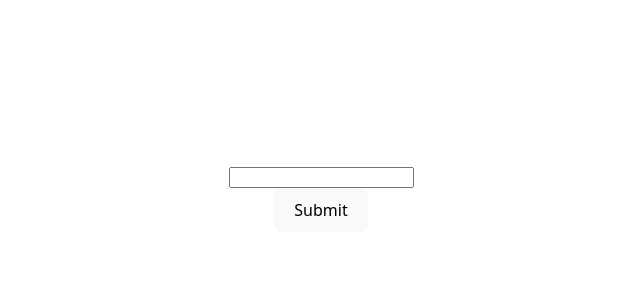
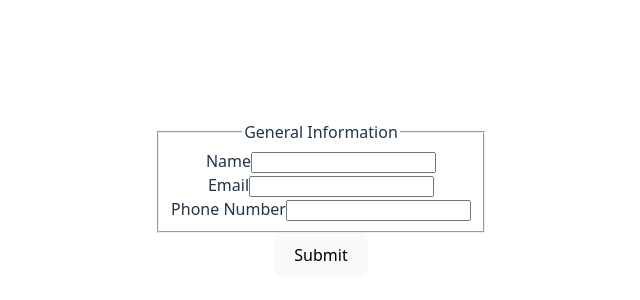
Before and after one commit to rip-the-slit/cv-application, a React (Vite) app: page / in a window 1280 px wide. Shown: the part 202-502 px from the top of the page, without its empty margins (319-959 px from the left). Built offline with nearby package versions, Linux system fonts and the light colour scheme.

Commit message:
create general information section in the Form component

```diff
--- a/src/App.jsx
+++ b/src/App.jsx
@@ -7,6 +7,8 @@ function App() {
   const [displayMode, setDisplayMode] = useState(false);
   const [data, setData] = useState({
     name: "",
+    email: "",
+    phone: "",
   });
 
   return (
--- a/src/components/Form.jsx
+++ b/src/components/Form.jsx
@@ -1,15 +1,62 @@
+function Entry({ label, type, value, onChange }) {
+  const id = label.replace(/ /g, "-").toLowerCase();
+
+  return (
+    <div>
+      <label htmlFor={id}>{label}</label>
+      <input
+        id={id}
+        type={type ? type : "text"}
+        value={value}
+        onChange={onChange}
+      />
+    </div>
+  );
+}
+
+function Section({ title, children }) {
+  return (
+    <fieldset>
+      <legend>{title}</legend>
+      {children}
+    </fieldset>
+  );
+}
+
 export default function Form({ data, setData }) {
   return (
     <form>
-      <input
-        type="text"
+      <Section title="General Information">
+        <Entry
+          label="Name"
           value={data.name}
           onChange={(e) => {
             const newData = { ...data };
             newData.name = e.target.value;
             setData(newData);
           }}
-      />
+        ></Entry>
+        <Entry
+          label="Email"
+          type="email"
+          value={data.email}
+          onChange={(e) => {
+            const newData = { ...data };
+            newData.email = e.target.value;
+            setData(newData);
+          }}
+        ></Entry>
+        <Entry
+          label="Phone Number"
+          type="tel"
+          value={data.phone}
+          onChange={(e) => {
+            const newData = { ...data };
+            newData.phone = e.target.value;
+            setData(newData);
+          }}
+        ></Entry>
+      </Section>
     </form>
   );
 }
```
Lines whose indentation alone changed are shown as unchanged.
